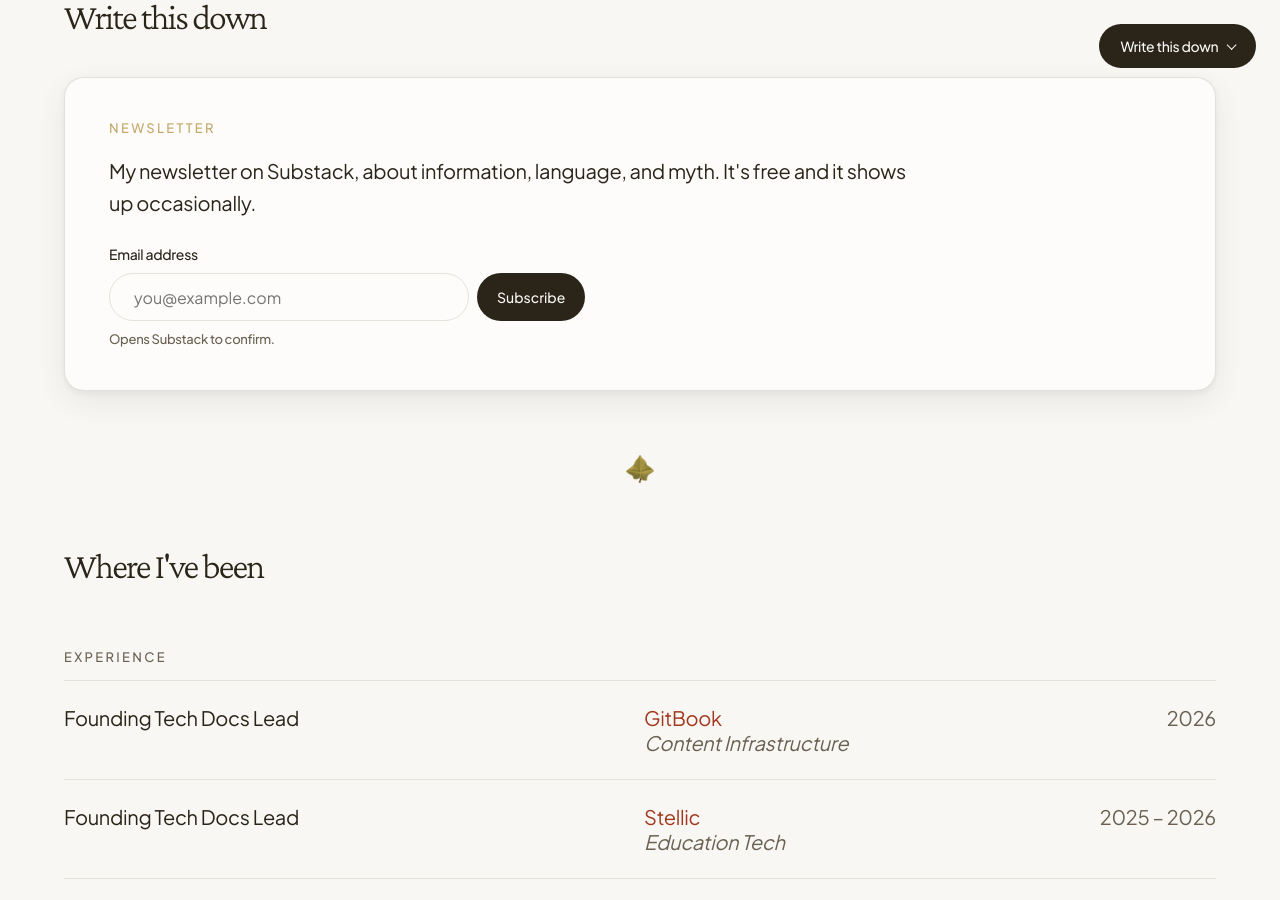
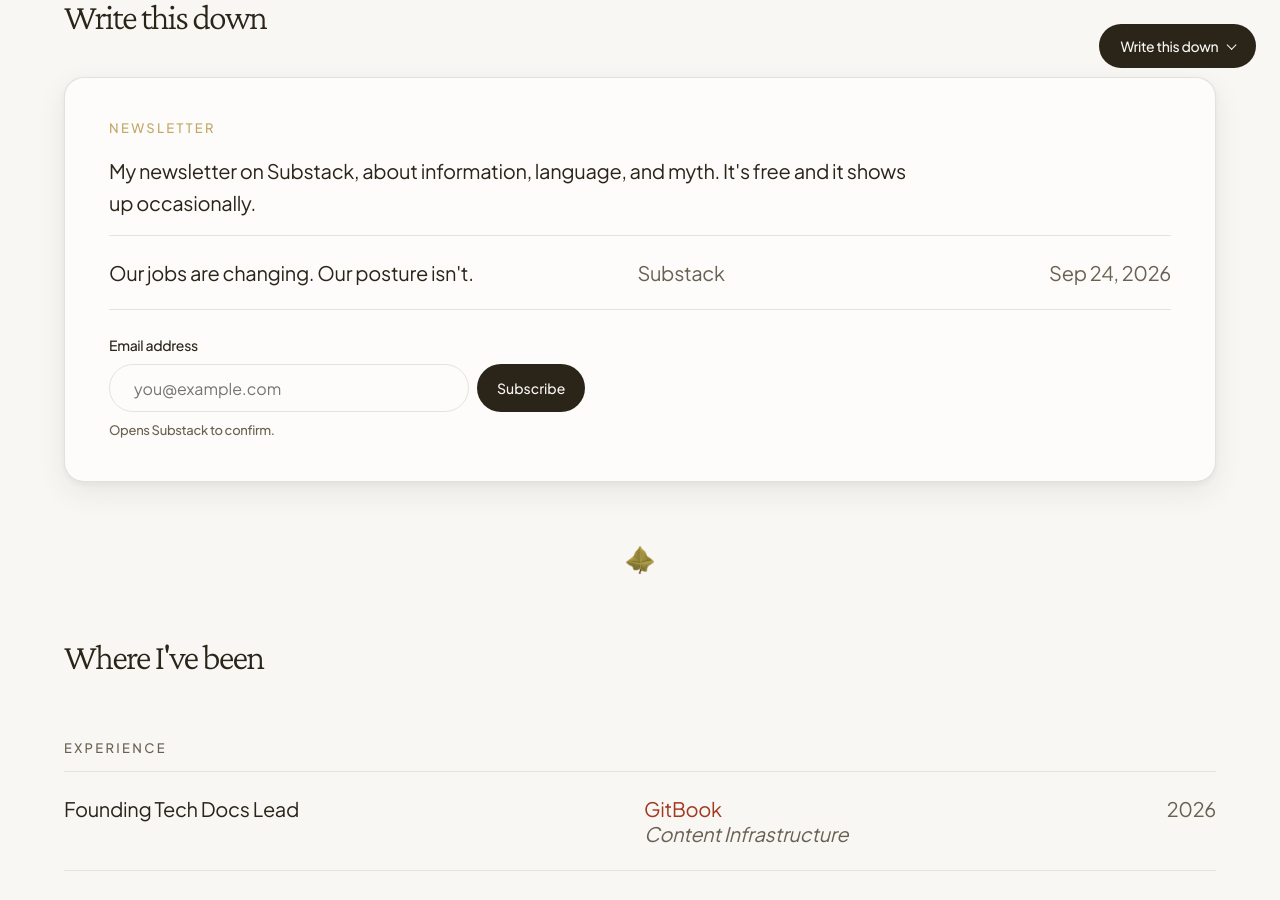
Before and after one commit to scrivera-dugan/site, a Jekyll site: the page built from index.md, in a window 1280 px wide and 900 px high, scrolled down 1946 px. Built offline with Jekyll 4.4.1, drawn with Linux system fonts in a browser that asks for light colours.

Commit message:
Update Substack feed

```diff
--- a/_data/substack.json
+++ b/_data/substack.json
@@ -1,5 +1,11 @@
 {
   "title": "Write this down",
   "link": "https://sarahdocs.substack.com/",
-  "posts": []
+  "posts": [
+    {
+      "title": "Our jobs are changing. Our posture isn't.",
+      "link": "https://sarahdocs.substack.com/p/our-jobs-are-changing-our-posture",
+      "date": "2026-09-24"
+    }
+  ]
 }
```
